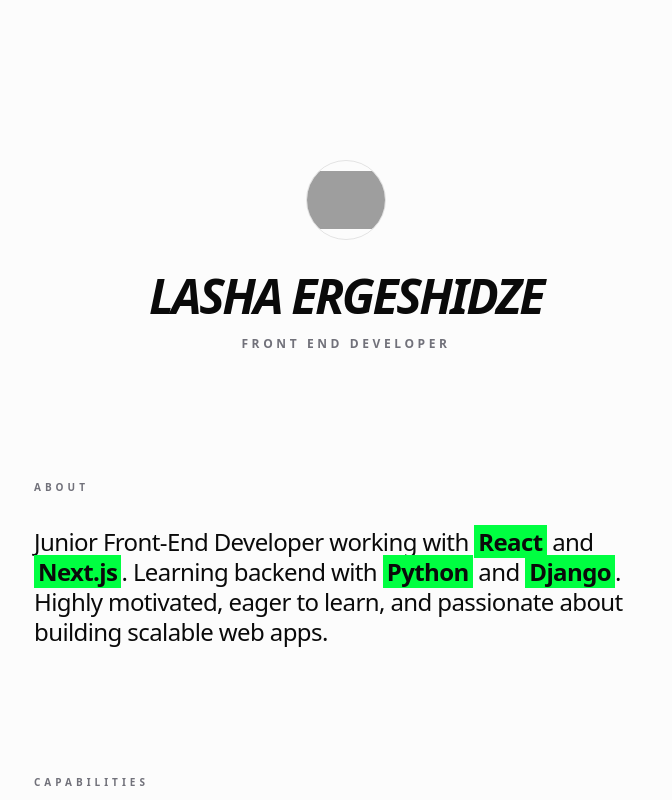
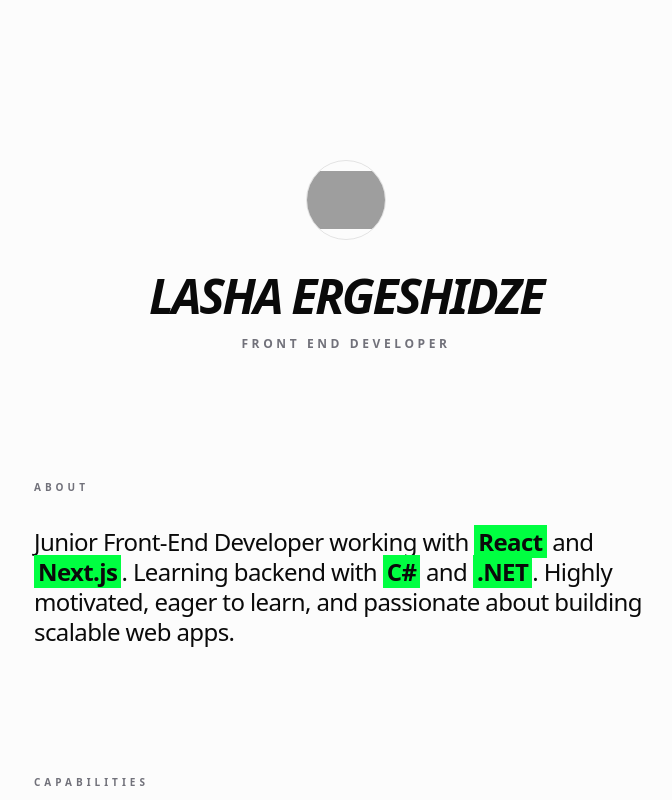
Before and after one commit to DarkLordGeo/next_portfolio, a Next.js app: page / in a window 1280 px wide. Shown: the top 800 px of the page, without its empty margins (294-966 px from the left). Built offline with nearby package versions, Linux system fonts and the light colour scheme; grey boxes are pictures that could not be loaded.

Commit message:
Updated stack information

```diff
--- a/app/page.tsx
+++ b/app/page.tsx
@@ -35,8 +35,8 @@
           <span className="bg-accent px-1 font-semibold">React</span> and{" "}
           <span className="bg-accent px-1 font-semibold">Next.js</span>.
           Learning backend with{" "}
-          <span className="bg-accent px-1 font-semibold">Python</span> and{" "}
-          <span className="bg-accent px-1 font-semibold">Django</span>.
+          <span className="bg-accent px-1 font-semibold">C#</span> and{" "}
+          <span className="bg-accent px-1 font-semibold">.NET</span>.
           Highly motivated, eager to learn, and passionate about building scalable web apps.
         </p>
       </section>
```
